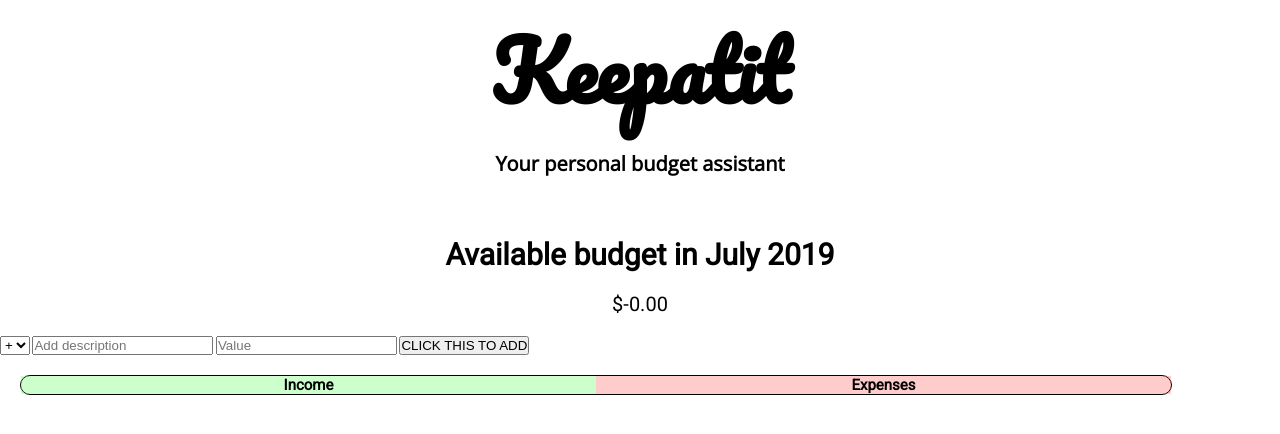
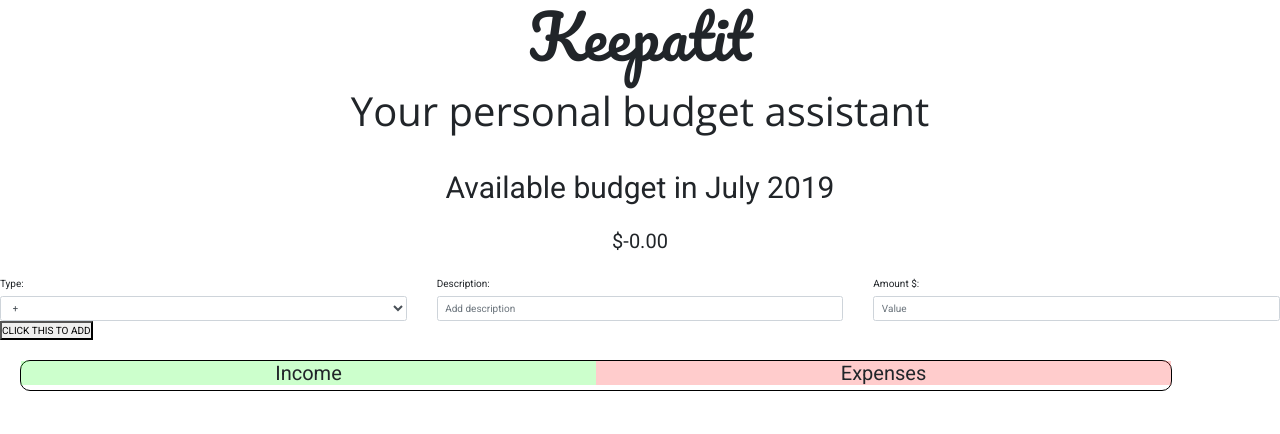
Before and after one commit to mdraj2/Budget-app, a website: page index.html in a window 1280 px wide. Drawn offline with nearby package versions, Linux system fonts and the light colour scheme.

Commit message:
Bootstrap added to form input

```diff
--- a/index.html
+++ b/index.html
@@ -4,7 +4,9 @@
 	<meta charset="UTF-8">
 	<title>Document</title>
 	<link href="https://fonts.googleapis.com/css?family=Open+Sans|Pacifico|Roboto&display=swap" rel="stylesheet">
-	<link rel="stylesheet" href="css/style.css">
+	<link rel="stylesheet" href="https://maxcdn.bootstrapcdn.com/bootstrap/4.0.0/css/bootstrap.min.css" integrity="sha384-Gn5384xqQ1aoWXA+058RXPxPg6fy4IWvTNh0E263XmFcJlSAwiGgFAW/dAiS6JXm" crossorigin="anonymous">
+
+	 <link rel="stylesheet" href="css/style.css">
 
 </head>
 <body>
@@ -15,22 +17,32 @@
 		</div>
 	</header>
 
-	<section class = 'summary'>
+	<section class = "summary">
 			<h3  class = "summary__title"></h3>
 			<div class= "summary__budget">$12</div>
 			<div class= "summary__income"></div>
 			<div class= "summary__expense"></div>
 	</section>
-
-	<div class = "add">
-		<select class ="add__type">
-			<option value="inc">+</option>
-			<option value="exp">-</option>
-		</select>
-		<input class ="add__description" type = 'text' placeholder="Add description">
-		<input class ="add__value" type = 'number' placeholder="Value">
-		<button class="add__btn">CLICK THIS TO ADD</button>
-	</div>
+	<form>
+	  <div class="row">
+	    <div class="col">
+	      <label for="cashflowType">Type:</label>
+			<select class ="add__type form-control" id = "cashflowType">
+				<option value="inc">+</option>
+				<option value="exp">-</option>
+			</select>
+	    </div>
+	    <div class="col">
+	      <label for="descriptionType">Description:</label>
+		  <input class ="add__description form-control" type = 'text' placeholder="Add description" id="descriptionType">
+	    </div>
+	    <div class="col">
+	      <label for="itemAmount">Amount $:</label>
+		  <input class ="add__value form-control" type = 'number' placeholder="Value" id= "itemAmount">
+	    </div>
+	  </div>
+	  <button class="add__btn">CLICK THIS TO ADD</button>
+	</form>
 
 	<div class = "container item">
 		<div class = row>
@@ -62,6 +74,9 @@
 			</div>
 		</div> -->
 	</div>
+	<script src="https://code.jquery.com/jquery-3.2.1.slim.min.js" integrity="sha384-KJ3o2DKtIkvYIK3UENzmM7KCkRr/rE9/Qpg6aAZGJwFDMVNA/GpGFF93hXpG5KkN" crossorigin="anonymous"></script>
+	<script src="https://cdnjs.cloudflare.com/ajax/libs/popper.js/1.12.9/umd/popper.min.js" integrity="sha384-ApNbgh9B+Y1QKtv3Rn7W3mgPxhU9K/ScQsAP7hUibX39j7fakFPskvXusvfa0b4Q" crossorigin="anonymous"></script>
+	<script src="https://maxcdn.bootstrapcdn.com/bootstrap/4.0.0/js/bootstrap.min.js" integrity="sha384-JZR6Spejh4U02d8jOt6vLEHfe/JQGiRRSQQxSfFWpi1MquVdAyjUar5+76PVCmYl" crossorigin="anonymous"></script>
 	<script src="script.js"></script>
 </body>
 </html>
--- /dev/null
+++ b/sass/components/_addItems.scss
@@ -0,0 +1,3 @@
+.newItem {
+	display: inline;
+}
--- a/sass/layout/_header.scss
+++ b/sass/layout/_header.scss
@@ -1,16 +1,16 @@
 .header {
 	background-color: $header-color-green;
-	padding-bottom: 6rem;
+	padding-bottom: 3rem;
 	&__title{
 		text-align: center;
 		&--primary{
 			font-family: 'Pacifico', cursive;
-			font-size: 8rem;
+			font-size: 6rem;
 			padding-bottom: 1rem;
 		}
 		&--secondary{
 			font-family: 'Open Sans', sans-serif;
-			font-size: 2rem;
+			font-size: 4rem;
 		}
 	}
 }
--- a/sass/main.scss
+++ b/sass/main.scss
@@ -2,5 +2,6 @@
 @import "base/variables";
 @import "layout/header";
 @import "layout/summary";
+@import "components/addItems";
 @import "layout/grid";
 @import "components/items";
```
Also changed, not shown: css/style.css.
